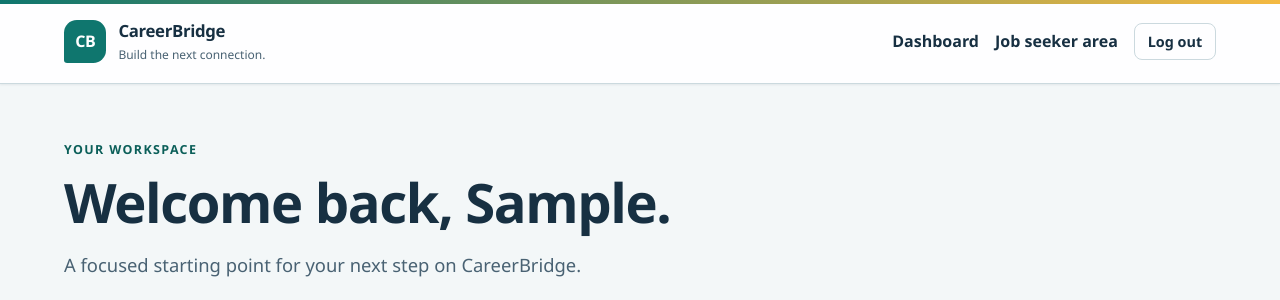
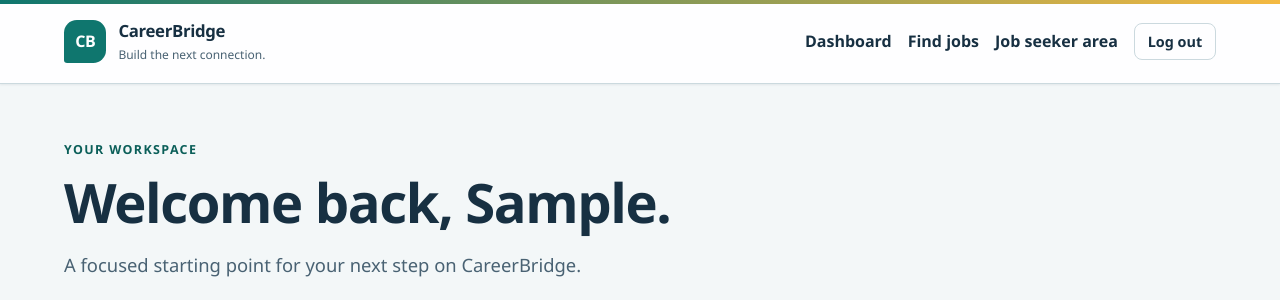
Before and after one commit to xiangsiyu06/cs2340-Ria-team4-project2, a Django app: page /accounts/dashboard/ in a window 1280 px wide. Shown: the top 300 px of the page. Run offline with Django 5.2, Linux system fonts and the light colour scheme; the visitor is signed in with stand-in values (Sample User, id 1).

Commit message:
Add navbar entry links for job search and moderation

```diff
--- a/templates/base.html
+++ b/templates/base.html
@@ -26,10 +26,12 @@
                 {% if request.user.is_authenticated %}
                     <a href="{% url 'accounts:dashboard' %}">Dashboard</a>
                     {% if request.user.role == 'job_seeker' %}
+                        <a href="{% url 'jobs:search' %}">Find jobs</a>
                         <a href="{% url 'accounts:job_seeker_area' %}">Job seeker area</a>
                     {% elif request.user.role == 'recruiter' %}
                         <a href="{% url 'accounts:recruiter_area' %}">Recruiter area</a>
                     {% elif request.user.role == 'administrator' %}
+                        <a href="{% url 'jobs:moderation' %}">Moderation</a>
                         <a href="{% url 'accounts:reporting' %}">Reports</a>
                     {% endif %}
                     <form method="post" action="{% url 'accounts:logout' %}">
```
